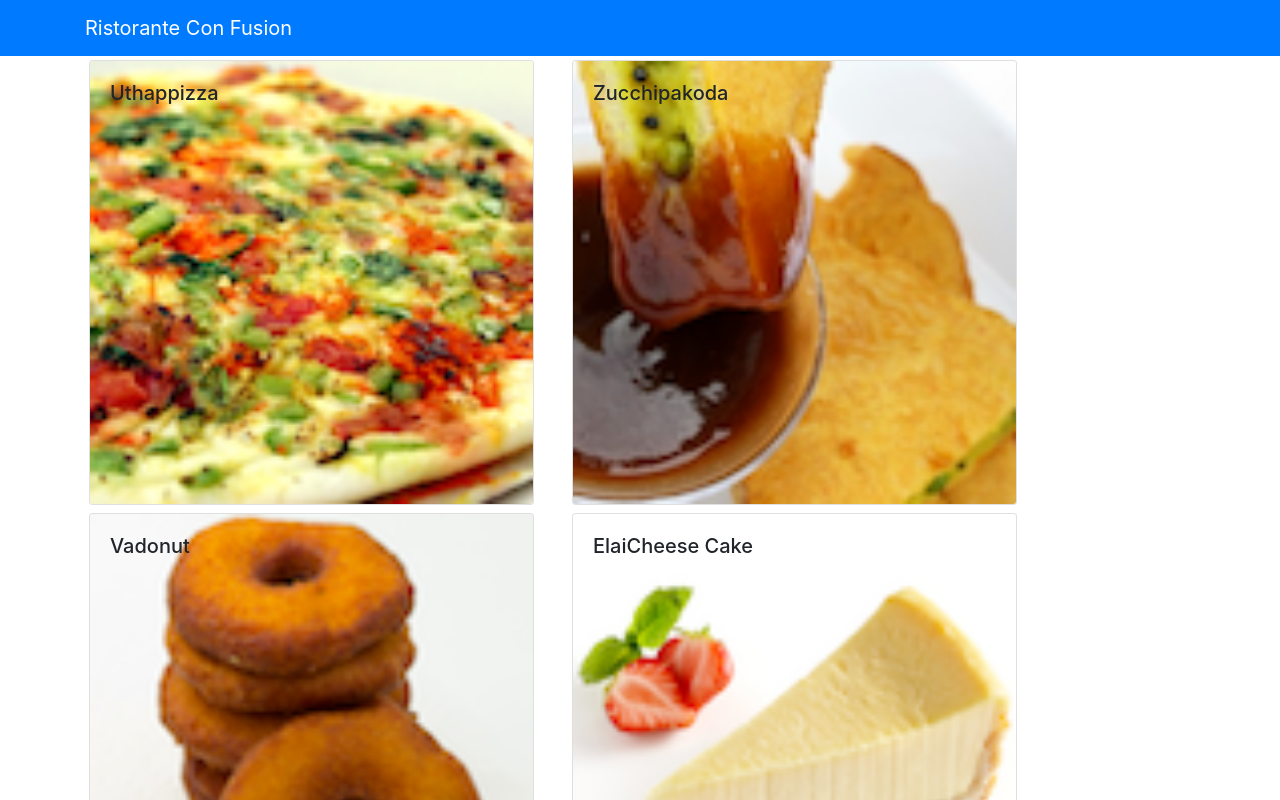
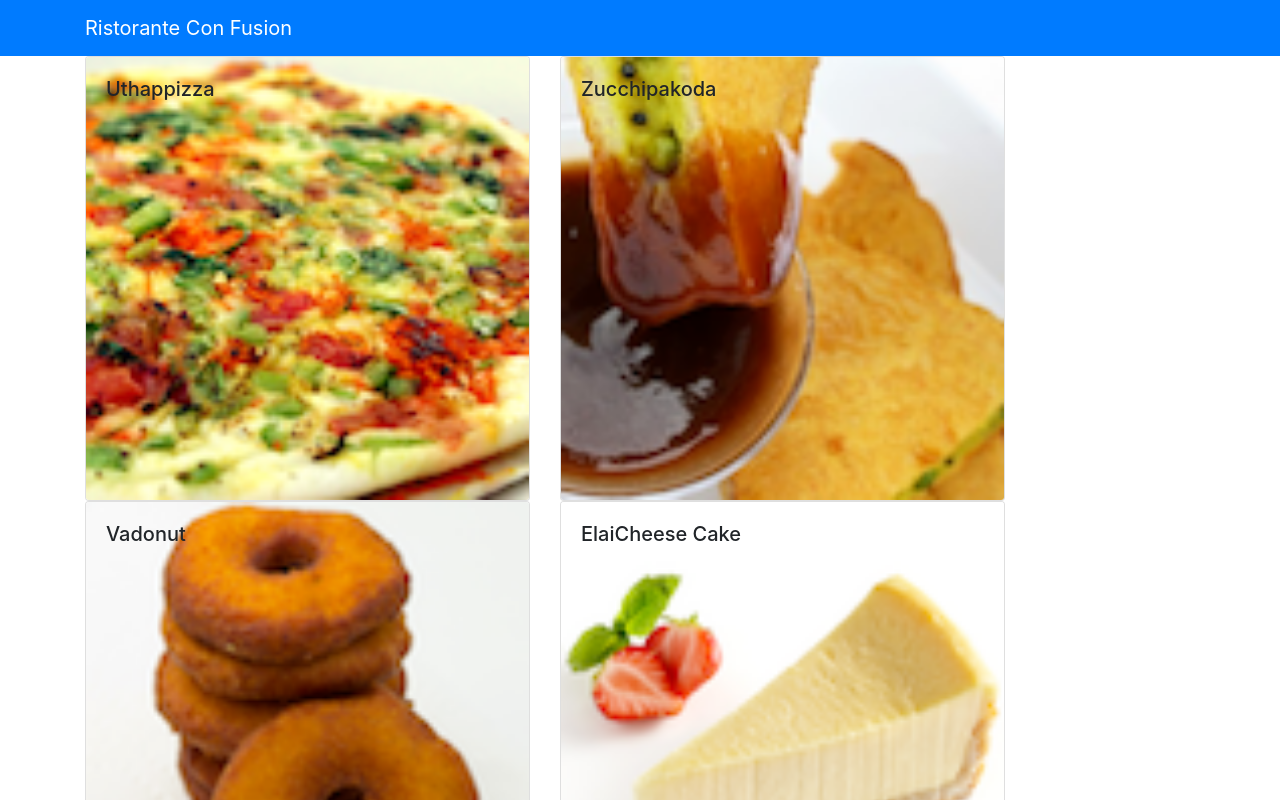
Before and after one commit to izennn/ConfusionRestaurant, a React (Create React App) app: page / in a window 1280 px wide. Shown: the top 800 px of the page. Built offline with nearby package versions, Linux system fonts and the light colour scheme.

Commit message:
Functional Components

```diff
--- a/src/components/MenuComponent.js
+++ b/src/components/MenuComponent.js
@@ -1,20 +1,25 @@
 import React from 'react'; // allows me to create React component
 import { Card, CardImg, CardImgOverlay, CardTitle } from 'reactstrap';
 
-class Menu extends React.Component {
-  render() {
-    const menu = this.props.dishes.map(dish => {
+function RenderMenuItem({dish, onClick}) {
   return (
-        <div key={dish.id} className="col-12 col-md-5 m-1">
-          <Card onClick={() => this.props.onClick(dish.id)}>
-            <CardImg wdith="100%" src={dish.image} alt={dish.name} />
+    <Card onClick={() => onClick(dish.id)}>
+      <CardImg width="100%" src={dish.image} alt={dish.name} />
       <CardImgOverlay>
         <CardTitle>{dish.name}</CardTitle>
       </CardImgOverlay>
     </Card>
+  )
+}
+
+const Menu = (props) => {
+  const menu = props.dishes.map(dish => {
+    return (
+      <div className={"col-12 col-md-5 m1"} key={dish.id}>
+        <RenderMenuItem dish={dish} onClick={props.onClick} />
       </div>
     )
-    });
+  })
 
   return (
     <div className="container">
@@ -22,8 +27,7 @@ class Menu extends React.Component {
         {menu}
       </div>
     </div>
-    );
-  }
+  )
 }
 
 export default Menu;
```
Also changed, not shown: src/components/DishdetailComponent.js (+5 -8 lines). Lines whose indentation alone changed are shown as unchanged.
